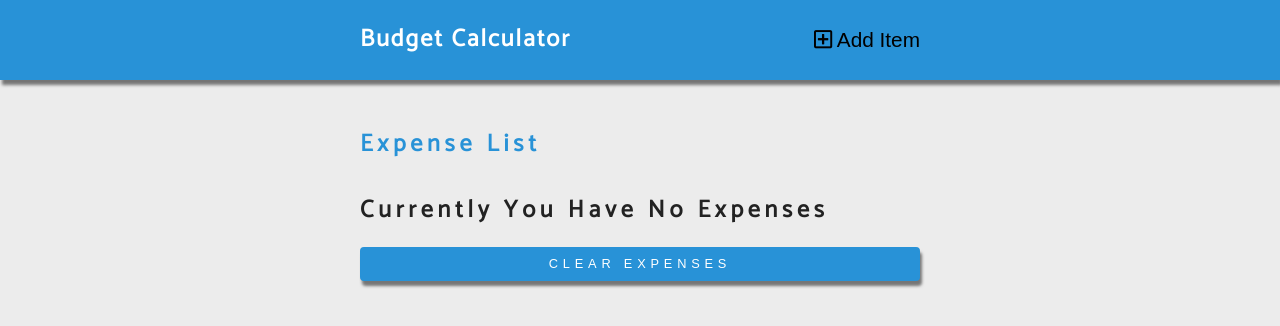
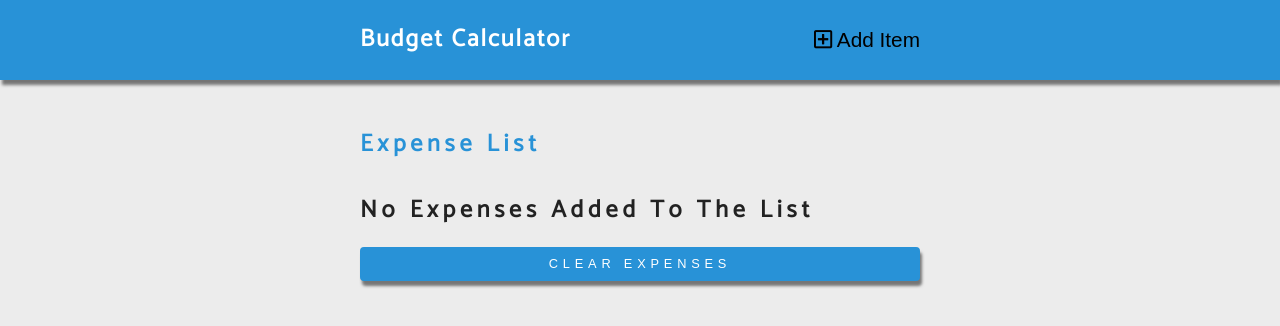
Before and after one commit to BeataJ/budget-calculator-svelte, a Svelte app: page / in a window 1280 px wide. Both pictures are taken after a click on the button "CLEAR EXPENSES". Shown: the top 326 px of the page. Built offline with nearby package versions, Linux system fonts and the light colour scheme.

Commit message:
change the h2 ExpenseList text

```diff
--- a/src/ExpenseList.svelte
+++ b/src/ExpenseList.svelte
@@ -17,7 +17,7 @@
     {#each expenses as expense}
       <SingleExpense {...expense} />
     {:else}
-      <h2>currently you have no expenses</h2>
+      <h2>no expenses added to the list</h2>
     {/each}
   </ul>
 </section>
```
